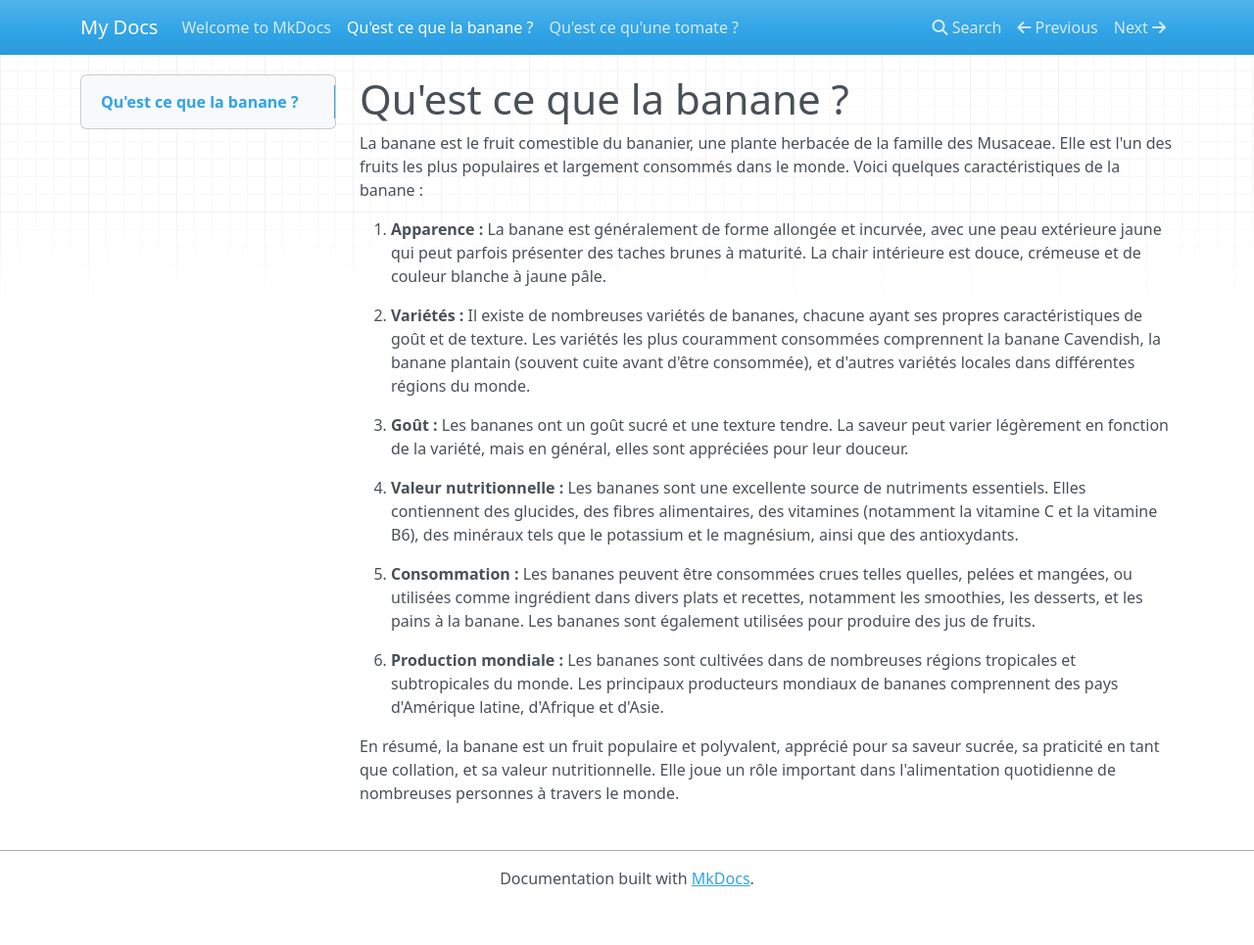
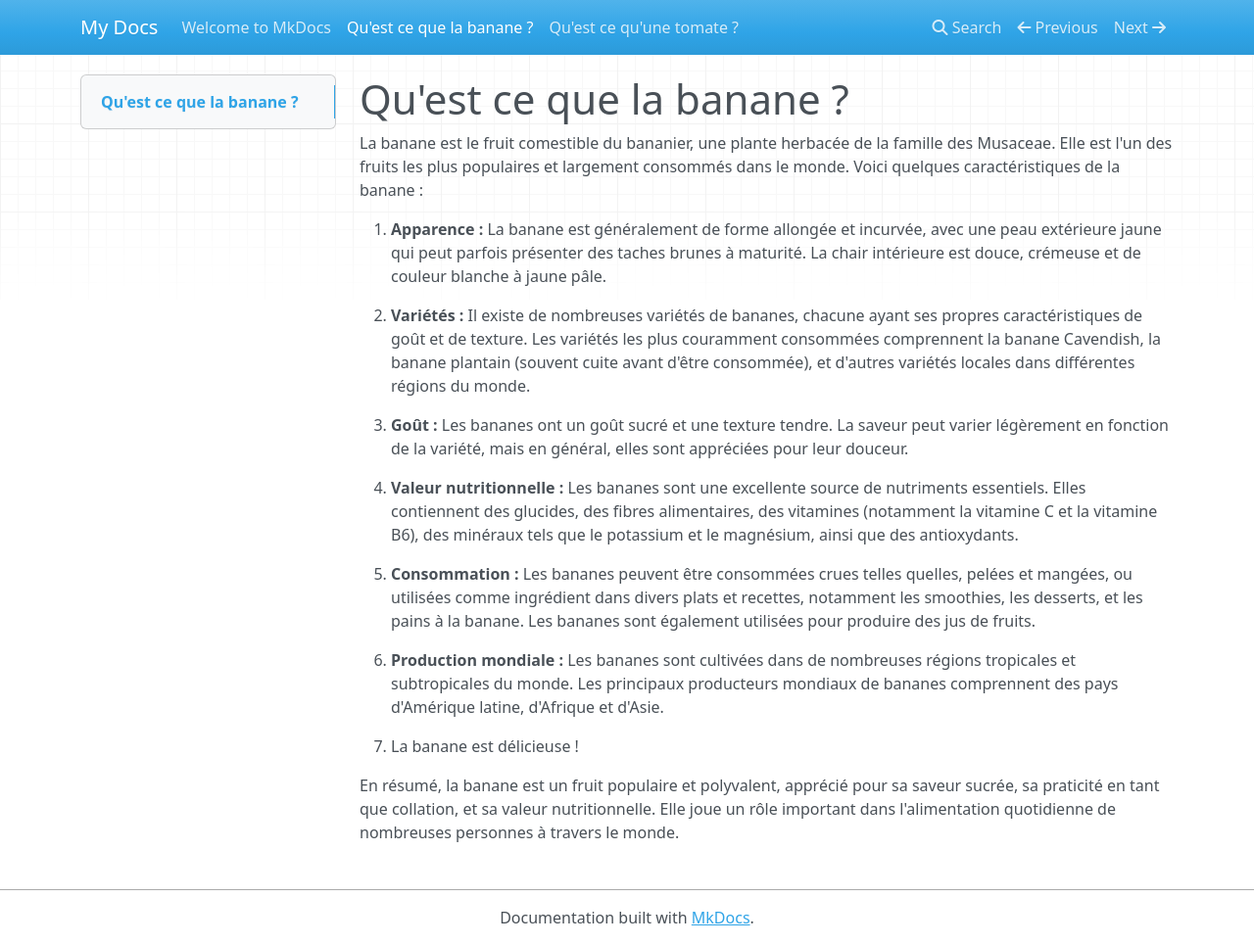
Before and after one commit to Jeremmm75/MyMkdocs, an MkDocs documentation site: the page built from docs/banane.md, in a window 1280 px wide and 965 px high. Shown: the whole window at 98% size. Built offline with MkDocs 1.6.1, drawn with Linux system fonts in a browser that asks for light colours; nearby versions of some CDN libraries.

Commit message:
Changements sur la branche 1

```diff
--- a/docs/banane.md
+++ b/docs/banane.md
@@ -14,4 +14,6 @@ La banane est le fruit comestible du bananier, une plante herbacée de la famill
 
 6. **Production mondiale :** Les bananes sont cultivées dans de nombreuses régions tropicales et subtropicales du monde. Les principaux producteurs mondiaux de bananes comprennent des pays d'Amérique latine, d'Afrique et d'Asie.
 
+7. La banane est délicieuse !
+
 En résumé, la banane est un fruit populaire et polyvalent, apprécié pour sa saveur sucrée, sa praticité en tant que collation, et sa valeur nutritionnelle. Elle joue un rôle important dans l'alimentation quotidienne de nombreuses personnes à travers le monde.
```
